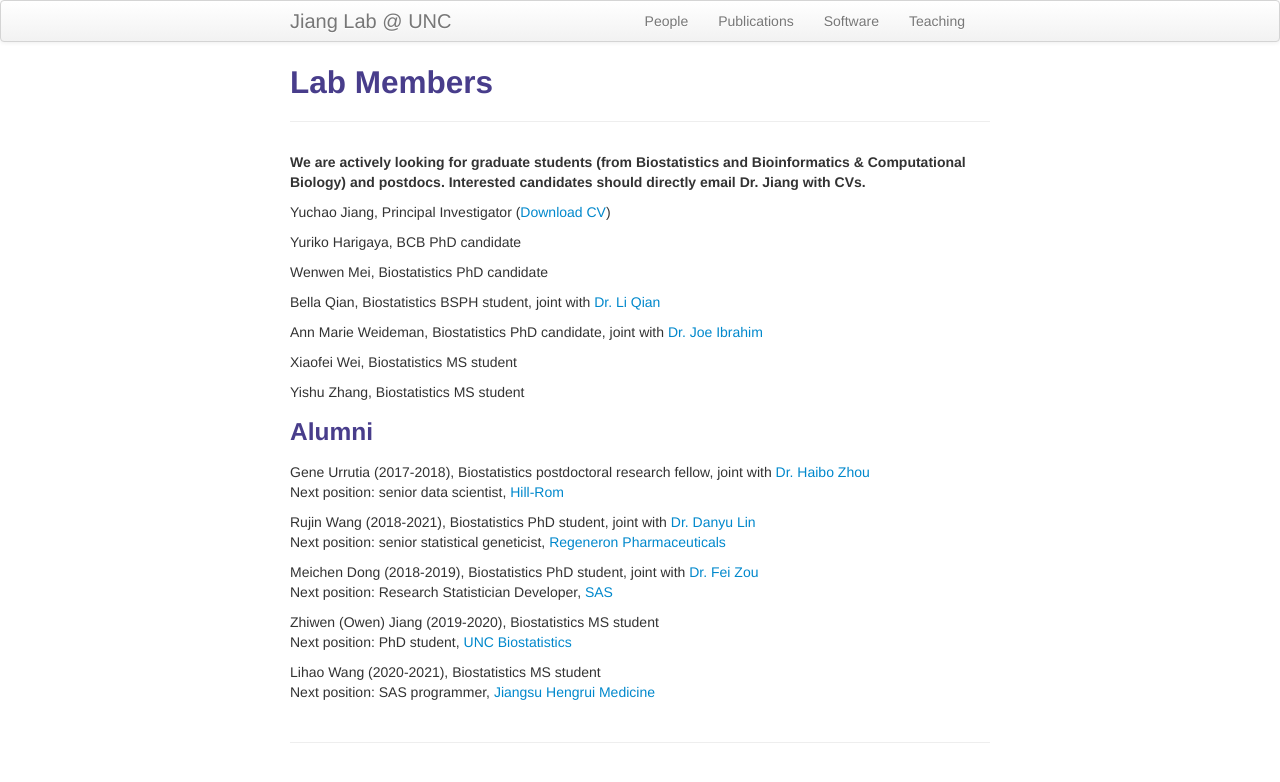
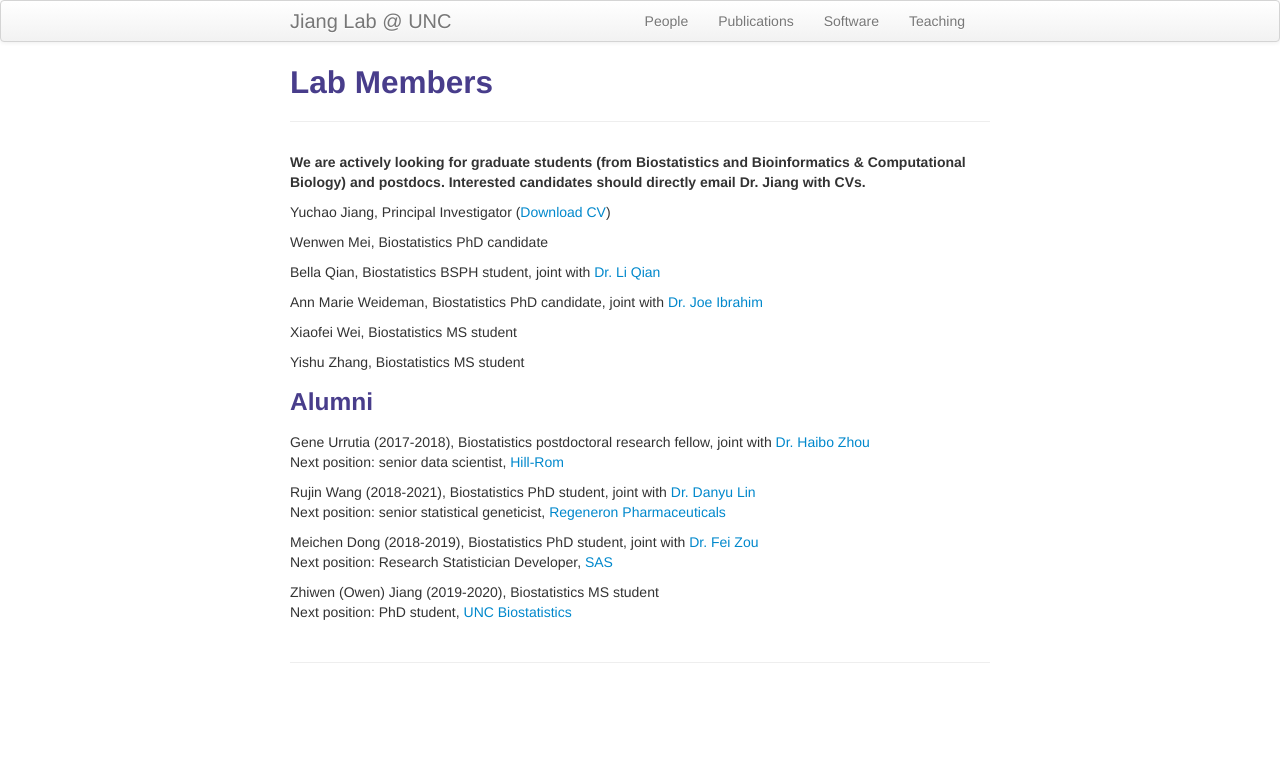
Before and after one commit to yuchaojiang/yuchaojiang.github.io, a Jekyll site: the page built from pages/people.md, in a window 1280 px wide. Shown: the top 782 px of the page. Built offline with Jekyll 4.4.1, drawn with Linux system fonts in a browser that asks for light colours.

Commit message:
Update people.md

```diff
--- a/pages/people.md
+++ b/pages/people.md
@@ -7,8 +7,6 @@ description: Jiang Lab Members
 **We are actively looking for graduate students (from Biostatistics and Bioinformatics & Computational Biology) and postdocs. Interested candidates should directly email Dr. Jiang with CVs.**
 
 Yuchao Jiang, Principal Investigator (<a href="https://www.dropbox.com/s/re2aqb8qztxveb9/CV_Yuchao_Jiang.pdf?dl=0" title="Download CV as PDF">Download CV</a>)
-
-Yuriko Harigaya, BCB PhD candidate
 
 Wenwen Mei, Biostatistics PhD candidate
 
@@ -33,6 +31,3 @@ Next position: Research Statistician Developer, [SAS](https://www.sas.com/)
 
 Zhiwen (Owen) Jiang (2019-2020), Biostatistics MS student <br/>
 Next position: PhD student, [UNC Biostatistics](https://sph.unc.edu/bios/biostatistics/)
-
-Lihao Wang (2020-2021), Biostatistics MS student <br/>
-Next position: SAS programmer, [Jiangsu Hengrui Medicine](http://www.hrs.com.cn/)
```
